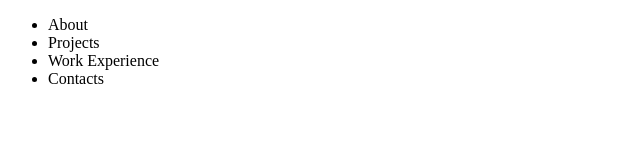
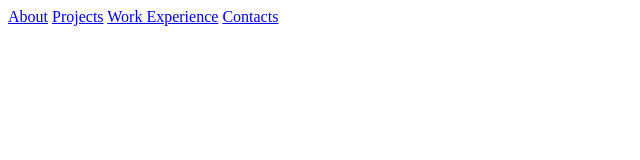
Before and after one commit to VellyD/WebPortfolio-VD, a plain HTML site: page index.html in a window 1280 px wide. Shown: the whole page, without its empty margins (0-640 px from the left). Drawn offline with Linux system fonts and the light colour scheme.

Commit message:
changing the navigation to links

```diff
--- a/index.html
+++ b/index.html
@@ -9,14 +9,12 @@
   </head>
   <body>
     <header>
-        <nav>
-            <ul type="disc">
-                <li>About</li>
-                <li>Projects</li>
-                <li>Work Experience</li>
-                <li>Contacts</li>
-            </ul>
-        </nav>
+      <nav>
+        <a href="#about">About</a>
+        <a href="#projects">Projects</a>
+        <a href="#experience">Work Experience</a>
+        <a href="#contacts">Contacts</a>
+      </nav>
     </header>
 
     <main></main>
```
